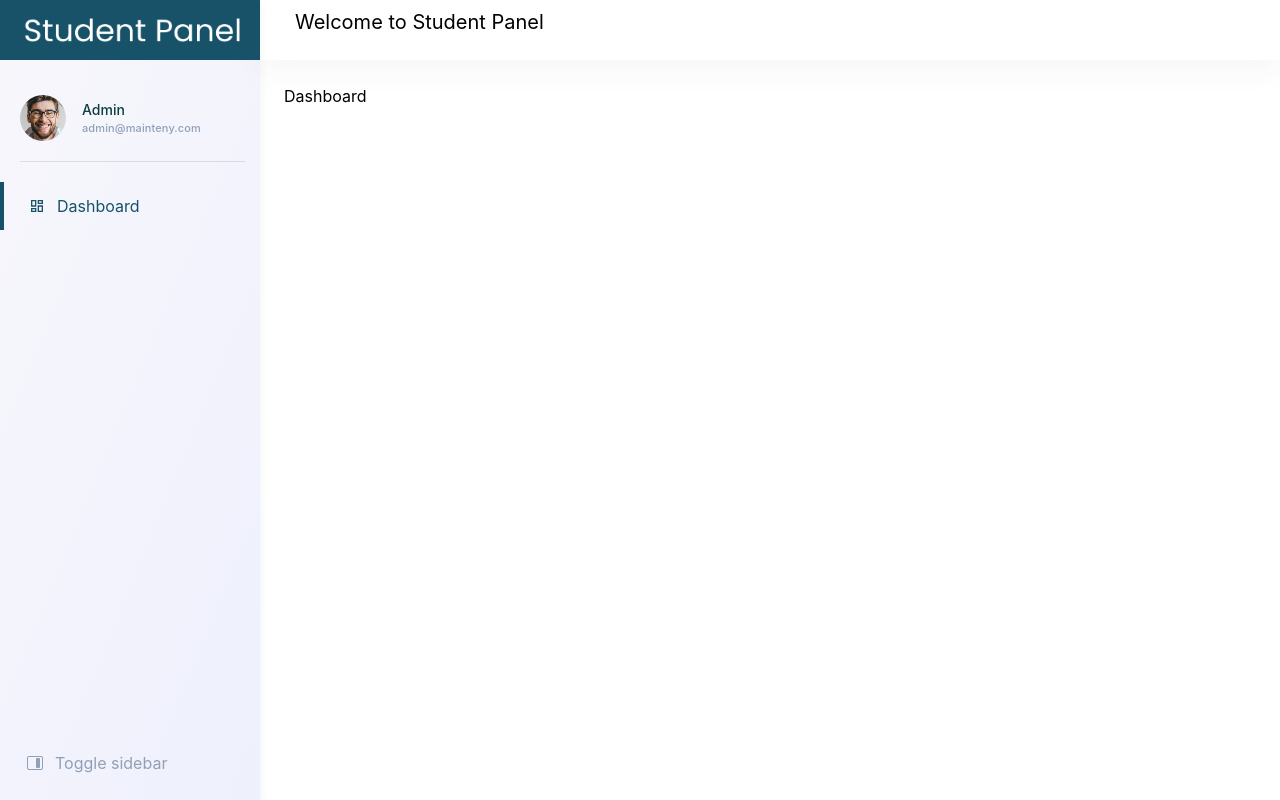
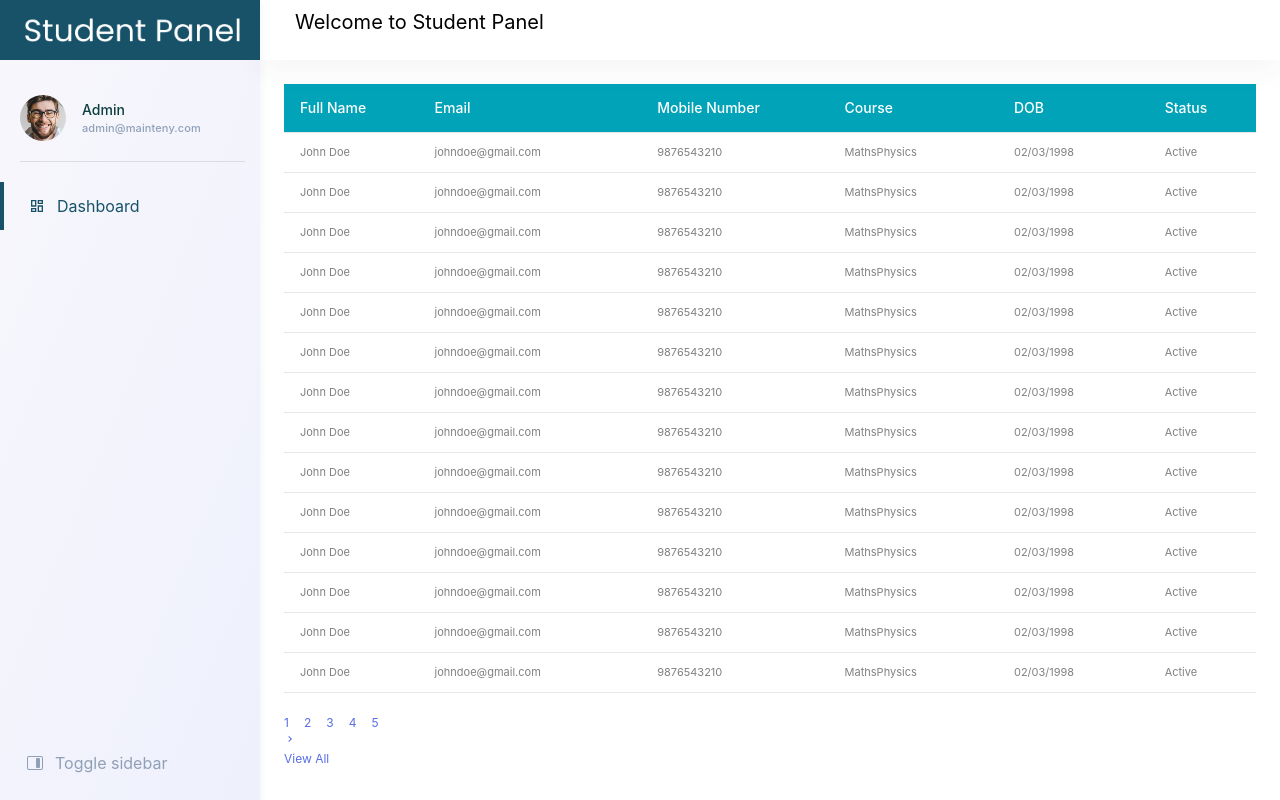
Before and after one commit to vinoth-berkmons/student-panel, a React (Create React App) app: page /dashboard in a window 1280 px wide. Built offline with nearby package versions, Linux system fonts and the light colour scheme.

Commit message:
show student list and dummy pagination

```diff
--- /dev/null
+++ b/src/app/containers/dashboard/Dashboard.css
@@ -0,0 +1,11 @@
+
+.pagination-container {
+    display: flex;
+    align-items: center;
+    color: #596de7;
+    margin-top: 10px;
+  }
+  .pagination-container span {
+    font-size: 12px;
+    margin-right: 15px;
+  }
--- a/src/app/containers/dashboard/Dashboard.tsx
+++ b/src/app/containers/dashboard/Dashboard.tsx
@@ -1,10 +1,32 @@
-import { FC } from "react";
+import './Dashboard.css';
 
+import { FC } from 'react';
+import { MdOutlineNavigateNext } from 'react-icons/md';
+
+import StudentList from './student-list/StudentList';
 
 const Dashboard: FC = () => {
     return (
         <>
-            Dashboard
+            <div className="table-container">
+                <div className="flex flex-wrap overflow-hidden">
+
+                    <div className="w-full overflow-hidden">
+                        <StudentList />
+                        <div className="pagination-container">
+                            <div className="pagination items-center">
+                                <span className='active'>1</span>
+                                <span>2</span>
+                                <span>3</span>
+                                <span>4</span>
+                                <span>5</span>
+                                <span className='flex items-center'><MdOutlineNavigateNext /></span>
+                                <span>View All</span>
+                            </div>
+                        </div>
+                    </div>
+                </div>
+            </div>
         </>
     )
 }
```
